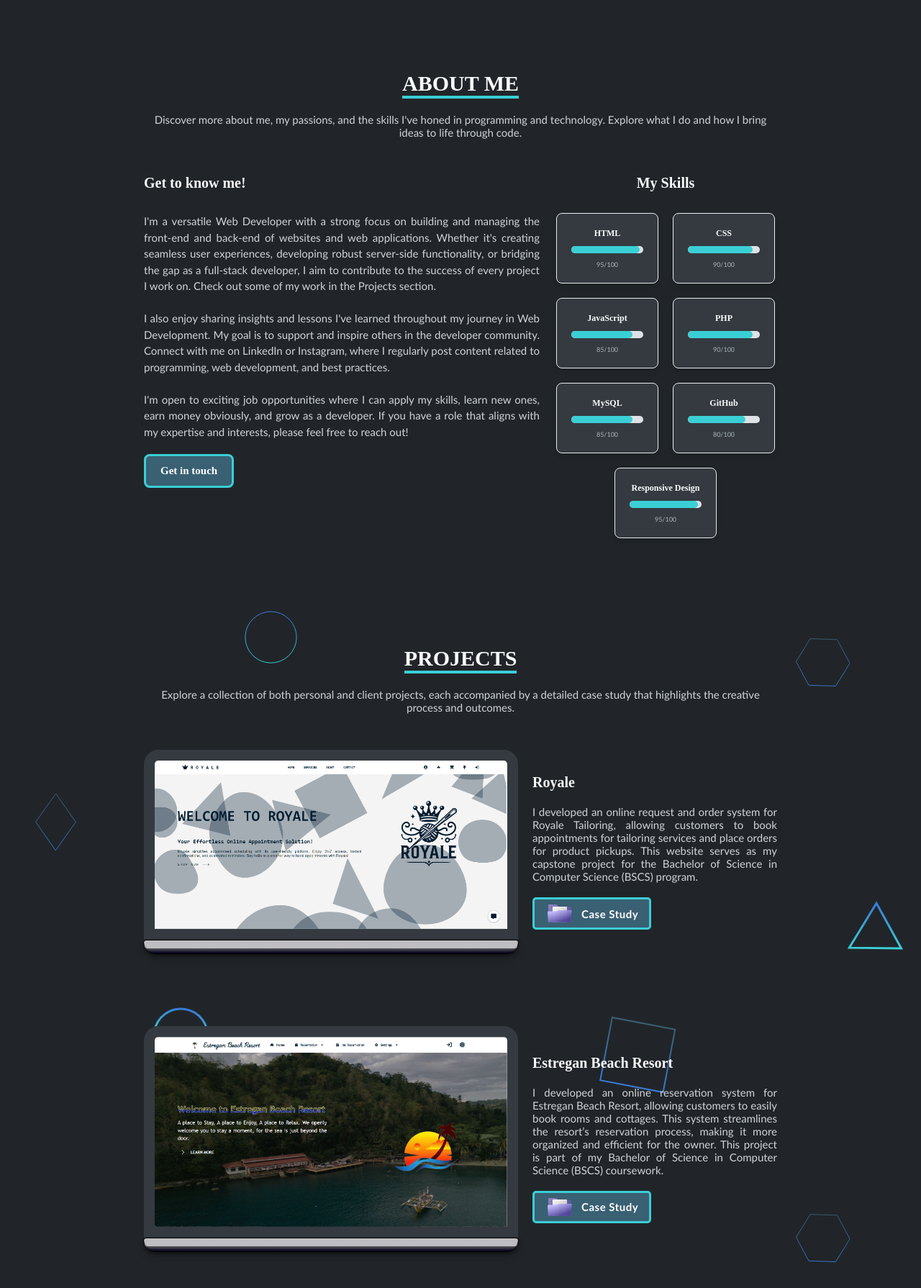
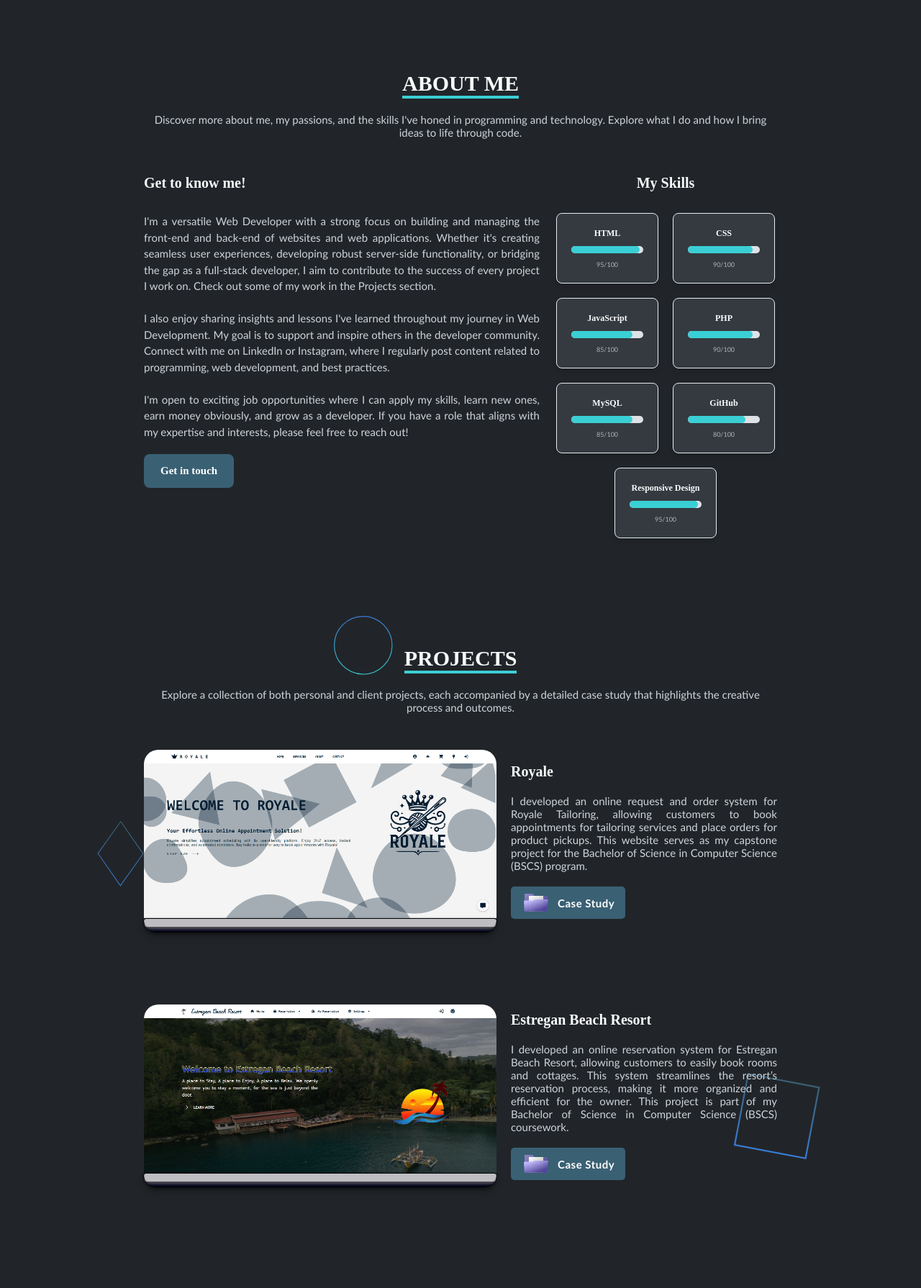
Before and after one commit to Faithan/Portfolio, a PHP site: page / in a window 1280 px wide. Shown: the part 801-2591 px from the top of the page at 72% size. After the commit the page ends 2454 px from the top, so only its background shows below. Run offline with PHP 8.4, Linux system fonts and the light colour scheme; some web fonts are replaced.

Commit message:
updated project design

```diff
--- a/css/main.css
+++ b/css/main.css
@@ -499,7 +499,7 @@ main .home {
     font-size: 1.5rem;
     font-weight: 600;
     color: #ffffff;
-    border: 3px solid var(--color10);
+    border: 3px solid var(--color11);
     border-radius: 8px;
     box-shadow: 0 0 0 #ffffff;
     transition: all 0.3s ease-in-out;
@@ -798,7 +798,7 @@ main .home {
 .laptop-container img {
     max-width: 490px;
     width: 490px;
-    border: 15px solid var(--color8);
+    border: 15px solid blackupda;
     border-top-left-radius: 20px;
     border-top-right-radius: 20px;
 }
@@ -861,7 +861,7 @@ main .home {
     padding: 0px 15px;
     border-radius: 5px;
     background-color: var(--color11);
-    border: 3px solid var(--color10);
+
     gap: 10px;
     cursor: pointer;
     transition: all 0.3s;
```
Also changed, not shown: system_images/estregan_pic.png.
